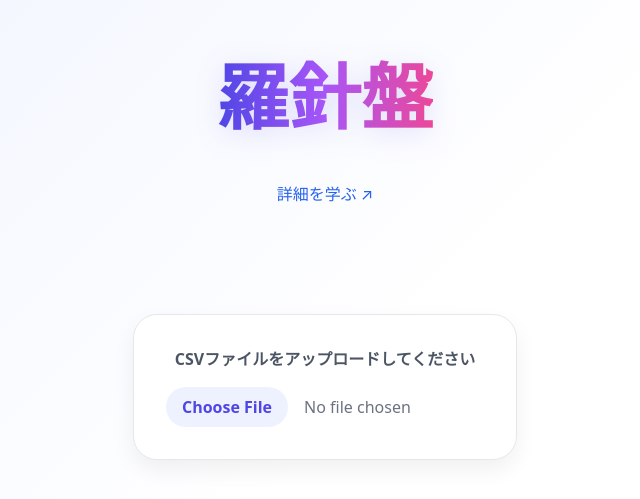
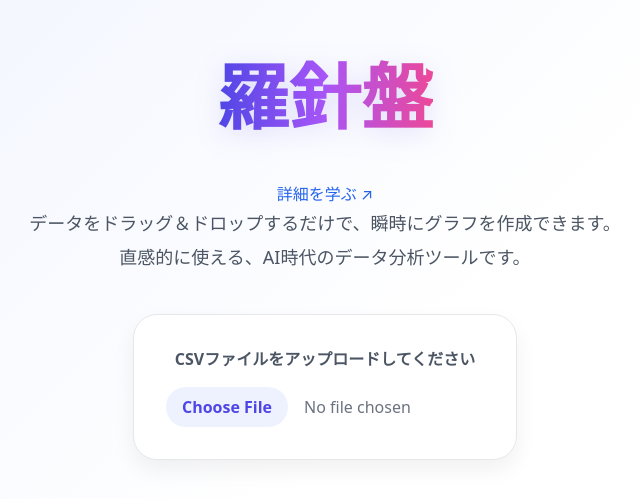
Before and after one commit to vintage-luvu/rashinban, a Next.js app in the folder frontend/: page / in a window 1280 px wide. Shown: the part 149-648 px from the top of the page, without its empty margins (315-955 px from the left). Built offline with nearby package versions, Linux system fonts and the light colour scheme.

Commit message:
Fix hero subtitle animation visibility

```diff
--- a/frontend/pages/index.js
+++ b/frontend/pages/index.js
@@ -115,7 +115,7 @@ export default function Home() {
         </a>
       </div>
       <p
-        className="hero-subtitle"
+        className="hero-subtitle animate-fadeIn"
         style={{ animationDelay: "1s", animationFillMode: "forwards" }}
       >
         データをドラッグ＆ドロップするだけで、瞬時にグラフを作成できます。
```
